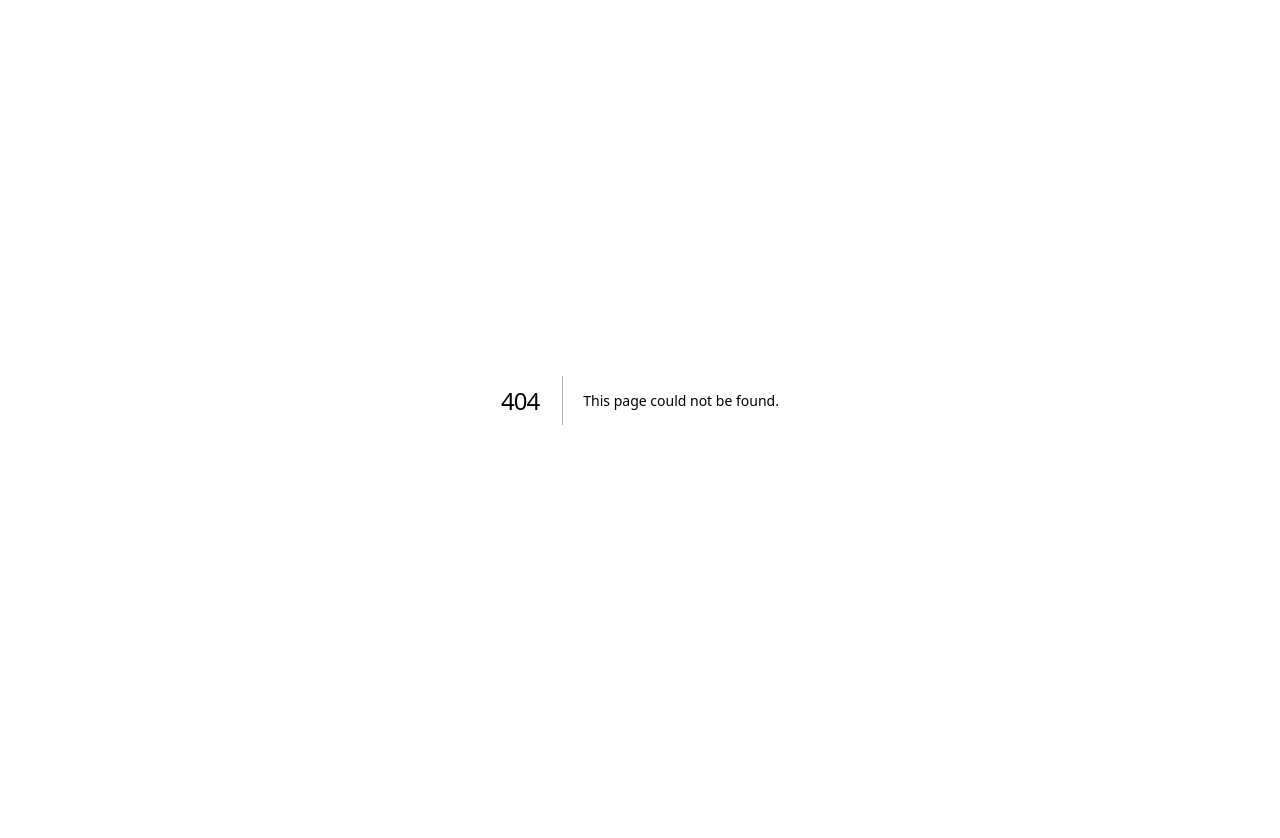
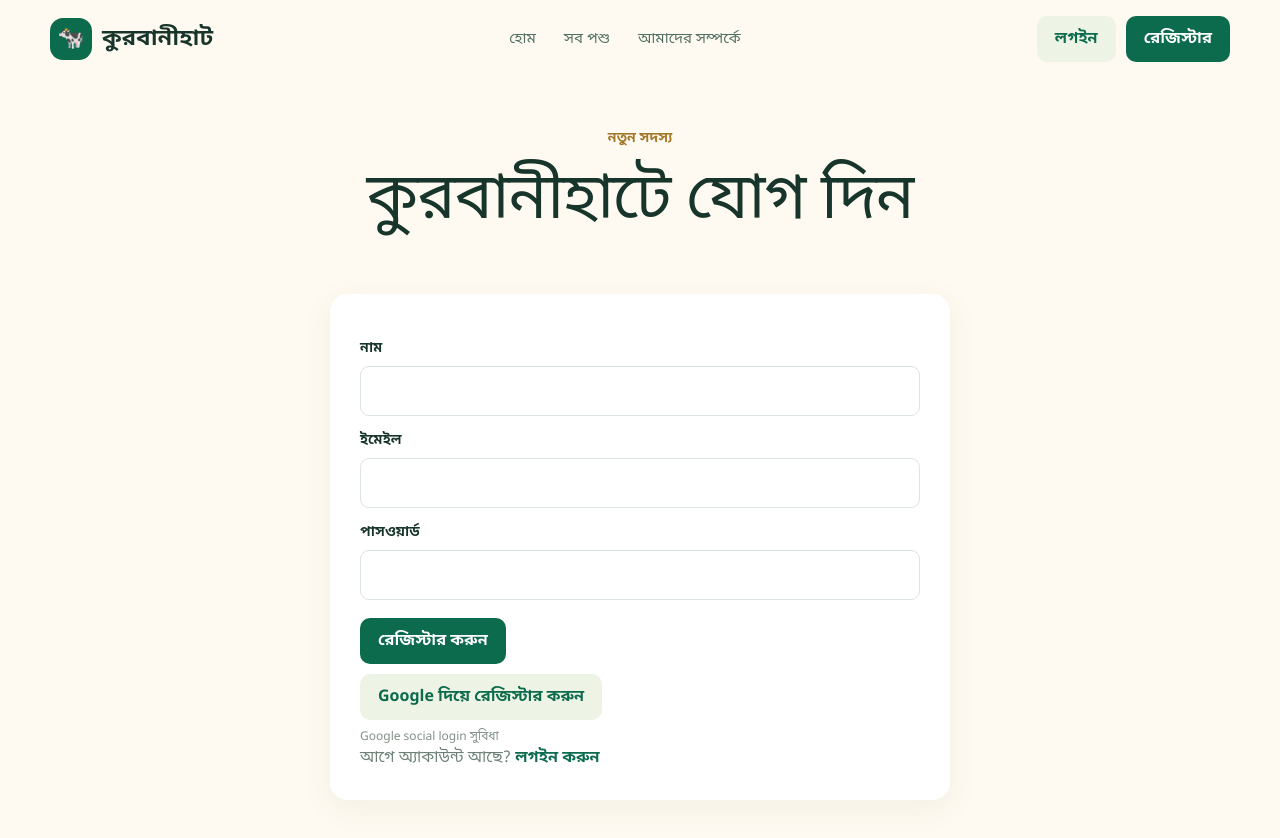
Before and after one commit to mdfajlerabby/LiveStock-Booking-Platform-BangladeshiQuarbaniEid, a Next.js app: page /register in a window 1280 px wide. Before the commit this address had no page. Shown: the top 838 px of the page. Before the commit the page ends 800 px from the top, so only its background shows below. Built offline with nearby package versions, Linux system fonts and the light colour scheme.

Commit message:
log in process update

```diff
--- a/src/app/login/page.js
+++ b/src/app/register/page.js
@@ -1,15 +1,15 @@
 import Navbar from "../../components/layout/Navbar";
 import AuthForm from "../../components/auth/AuthForm";
-export default function LoginPage() {
+export default function RegisterPage() {
   return (
     <>
       <Navbar />
       <main className="container">
         <section className="page-title center">
-          <span className="eyebrow">স্বাগতম</span>
-          <h1>আপনার অ্যাকাউন্টে লগইন</h1>
+          <span className="eyebrow">নতুন সদস্য</span>
+          <h1>কুরবানীহাটে যোগ দিন</h1>
         </section>
-        <AuthForm mode="login" />
+        <AuthForm mode="register" />
       </main>
     </>
   );
```
